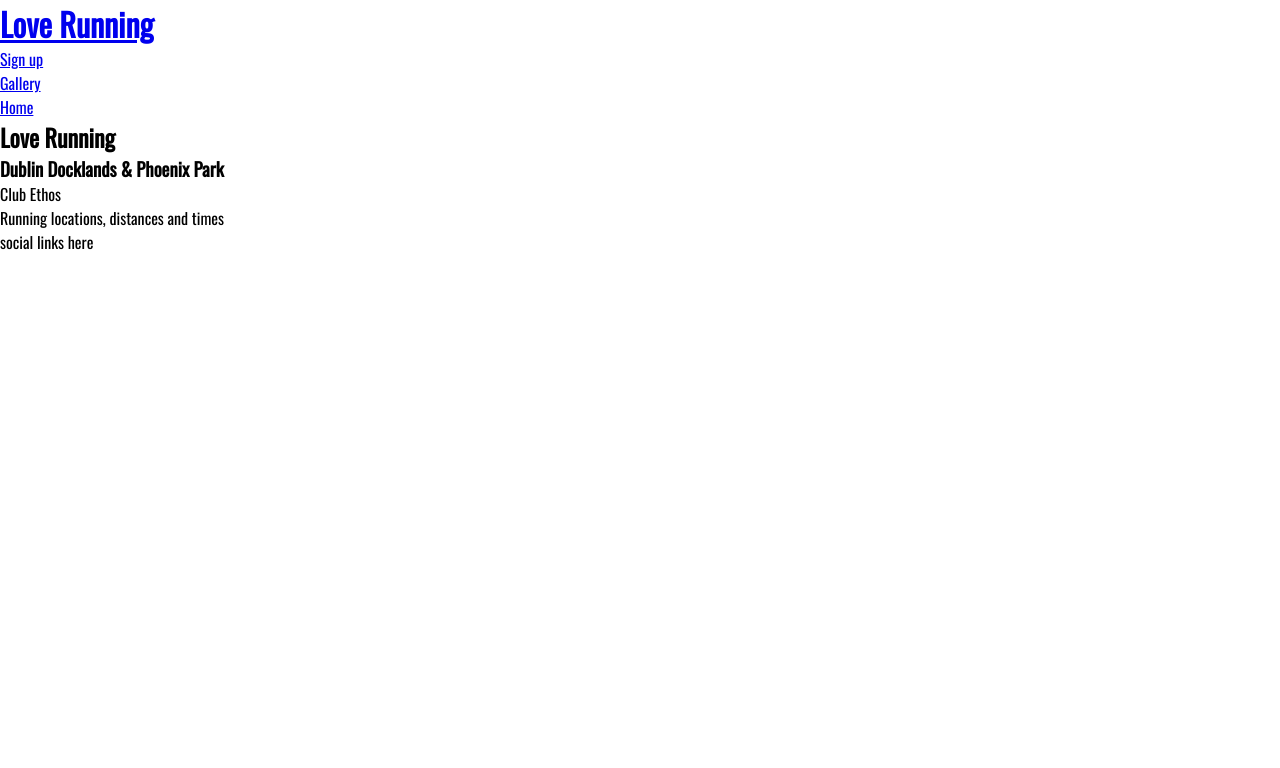
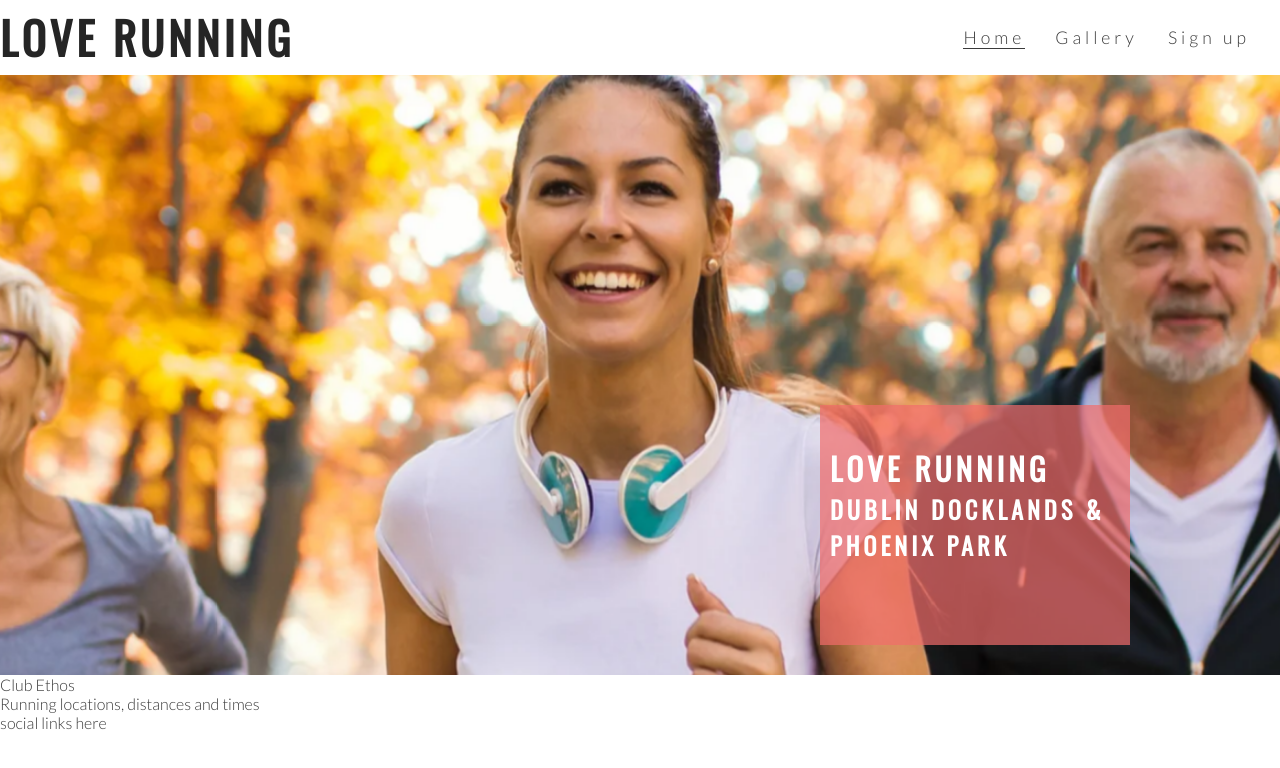
Before and after one commit to AnnaM-Salamon/love-running, a plain HTML site: page index.html in a window 1280 px wide. Drawn offline with nearby package versions, Linux system fonts and the light colour scheme.

Commit message:
Add style to header, hero image, cover text

```diff
--- a/assets/css/style.css
+++ b/assets/css/style.css
@@ -7,5 +7,106 @@
 }
 
 body {
-    font-family: Oswald;
+    font-family: Lato, sans-serif;
+    font-weight: 300;
+    color: #3a3a3a;
 }
+
+/* headings and logo */
+
+h1, h2 {
+    font-family: Oswald, sans-serif;
+    text-transform: uppercase;
+    letter-spacing: 4px;
+    color: #252525;
+}
+
+#logo {
+    float: left;
+    font-size: 280%;
+}
+
+/* navigation links */
+
+#menu {
+    font-size: 110%;
+    letter-spacing: 4px;
+}
+
+#menu, #logo {
+    line-height: 75px;
+}
+
+#menu li {
+    float: right;
+    list-style-type: none;
+    margin-right: 30px;
+}
+
+#menu a {
+    text-decoration: none;
+    color: inherit;
+}
+
+#menu a:hover {
+    border-bottom: 1px solid #3a3a3a;
+}
+
+.active {
+    border-bottom: 1px solid #3a3a3a;
+}
+
+/* hero image and cover text */
+
+#hero-outer {
+    height: 600px;
+    width: 100%;
+    overflow: hidden;
+
+    position: relative;
+}
+
+#cover-text, #cover-text h2 {
+    color: #fff;
+}
+
+#hero-image {
+    height: 600px;
+    width: 100%;
+    background: url('../images/hero-image.webp') no-repeat center center;
+
+    /* animates zoom effect on loading page */
+    animation-name: hero-zoom;
+    animation-duration: 5s;
+    animation-fill-mode: forwards;
+}
+
+/* creates the level of zoom for hero image */
+@keyframes hero-zoom {
+    from{
+        transform: scale(1);
+    }
+    to{
+        transform: scale(1.1);
+    }
+}
+
+#cover-text {
+    font-size: 130%;
+    font-family: Oswald, sans-serif;
+    text-transform: uppercase;
+    letter-spacing: 4px;
+
+    width: 300px;
+    height: 200px;
+
+    padding-top: 40px;
+    padding-left: 10px;
+
+    background-color: rgba(241, 109, 107, .7);
+
+    bottom: 30px;
+    right: 150px;
+
+    position: absolute;
+}
```
